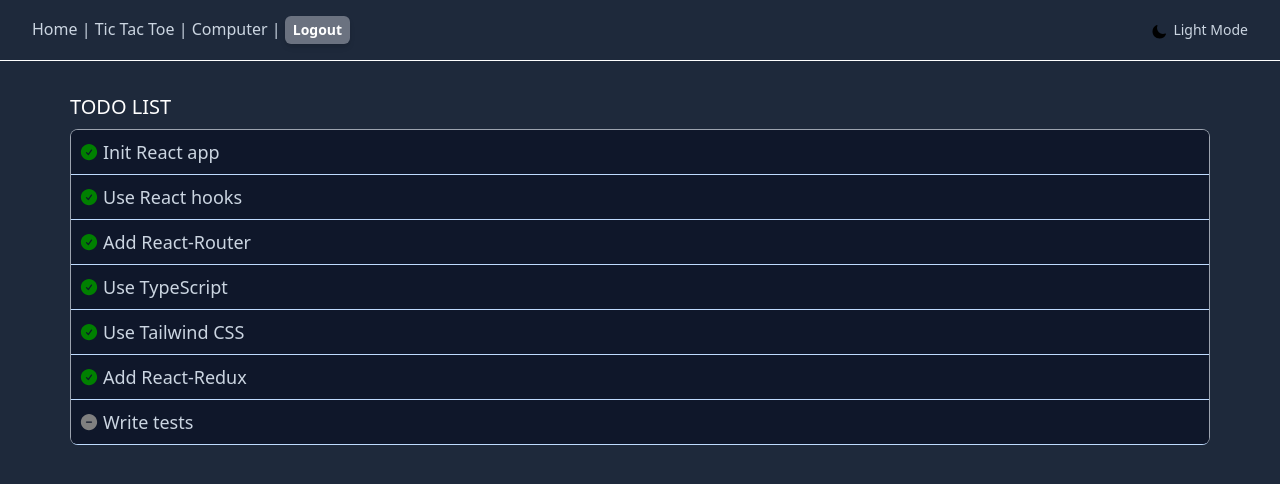
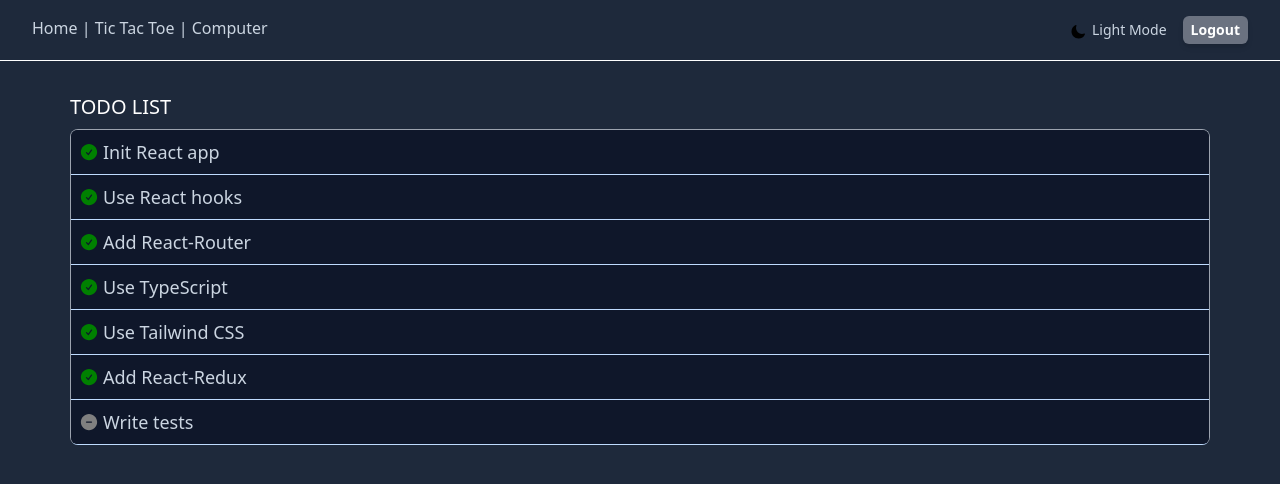
Before and after one commit to ridvansumset/react-typescript-tailwind-app, a React (Create React App) app: page /login in a window 1280 px wide. Both pictures are taken after a click on the button "Free Login". Shown: the top 484 px of the page. Built offline with nearby package versions, Linux system fonts and the light colour scheme.

Commit message:
change logout button place

```diff
--- a/src/layouts/Default.tsx
+++ b/src/layouts/Default.tsx
@@ -23,7 +23,11 @@ export default function Default(props: Props) {
             <Link to={'tic-tac-toe'} className="base-txt">Tic Tac Toe</Link>
             <span className="base-txt">{' '}|{' '}</span>
             <Link to={'computer'} className="base-txt">Computer</Link>
-            <span className="base-txt">{' '}|{' '}</span>
+          </div>
+
+          <div className="flex items-center pr-8">
+            <DarkModeButton className="mr-4" onChange={(isDark) => setDark(isDark)} />
+
             <BaseButton
               size={BaseButtonSize.Small}
               type={BaseButtonType.Secondary}
@@ -32,8 +36,6 @@ export default function Default(props: Props) {
               {'Logout'}
             </BaseButton>
           </div>
-
-          <DarkModeButton className="pr-8" onChange={(isDark) => setDark(isDark)} />
         </div>
 
         <div className="w-full min-h-screen flex justify-center">
```
